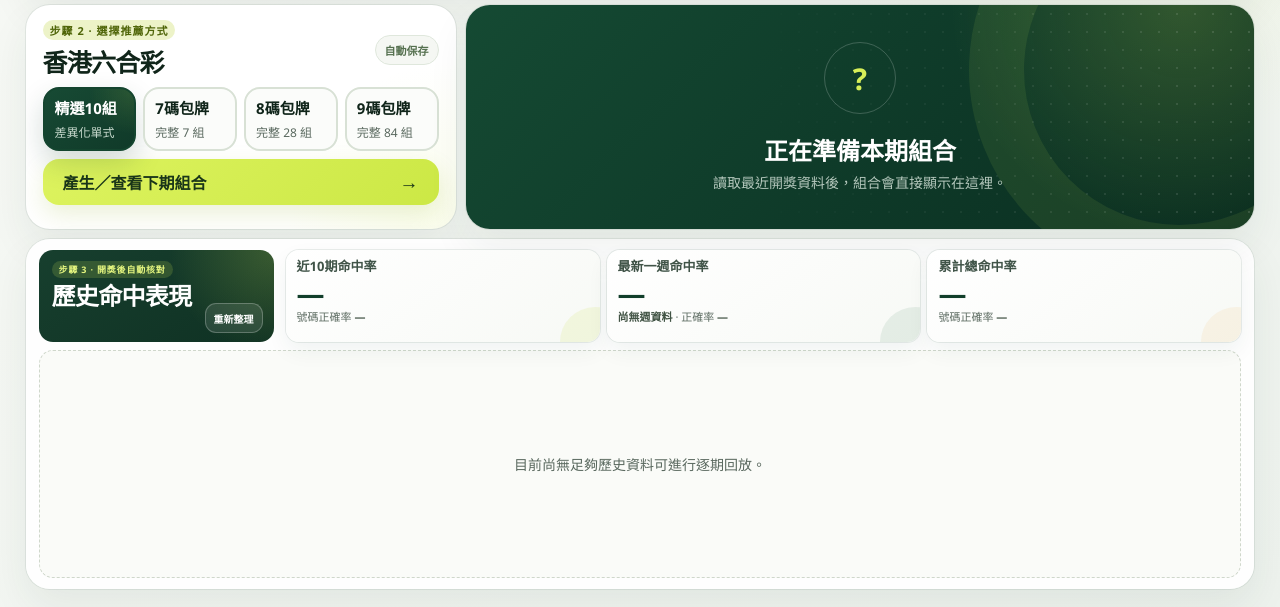
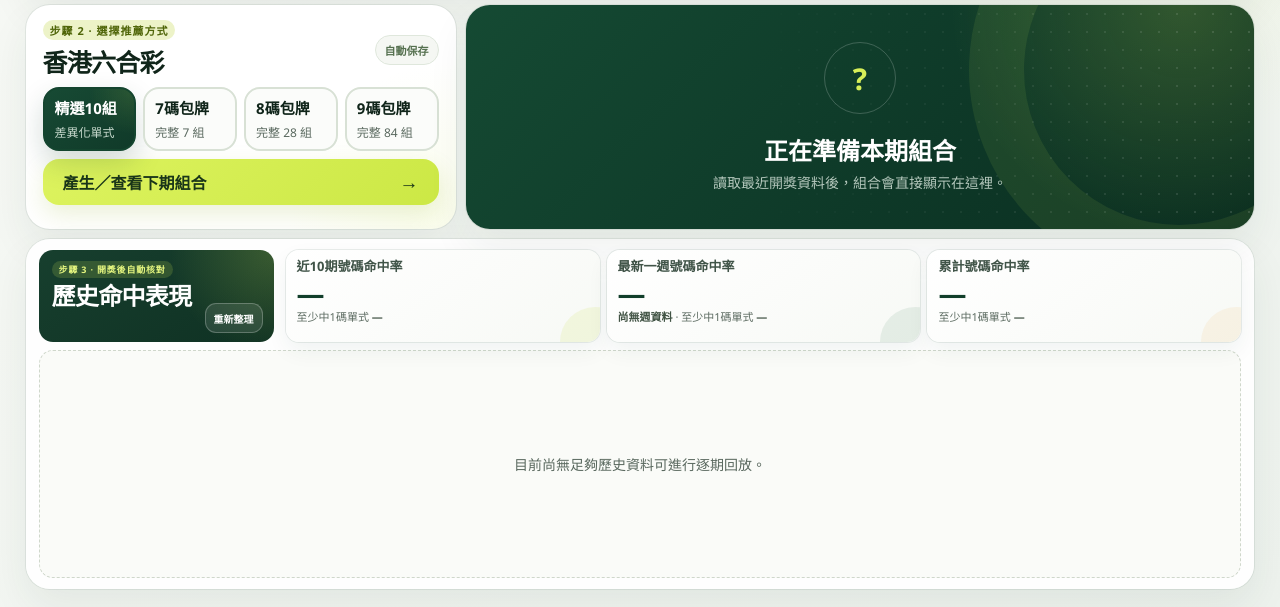
Before and after one commit to Hsu7183/Numeris-Cloud, a FastAPI app: page / in a window 1280 px wide. Shown: the part 193-800 px from the top of the page. Run offline with FastAPI, Linux system fonts and the light colour scheme; data comes from the database, SQL or seed files in the repository; data that the repository does not hold is empty; parts of the project's set-up code (start-up, migrations or seed data) failed here and were passed over.

Commit message:
修正命中率定義與畫面標示

```diff
--- a/app/static/js/app.js
+++ b/app/static/js/app.js
@@ -255,13 +255,19 @@
       state.periodPage * periodPageSize,
       state.periodPage * periodPageSize + periodPageSize,
     );
-    $("#recent-hit-rate").textContent = rateText(recent.ticket_hit_rate);
-    $("#recent-number-accuracy").textContent = rateText(recent.number_accuracy);
-    $("#weekly-hit-rate").textContent = rateText(latestWeek.ticket_hit_rate);
-    $("#weekly-number-accuracy").textContent = rateText(latestWeek.number_accuracy);
+    $("#recent-hit-rate").textContent = rateText(recent.number_accuracy);
+    $("#recent-number-accuracy").textContent = rateText(
+      recent.any_hit_ticket_rate ?? recent.ticket_hit_rate,
+    );
+    $("#weekly-hit-rate").textContent = rateText(latestWeek.number_accuracy);
+    $("#weekly-number-accuracy").textContent = rateText(
+      latestWeek.any_hit_ticket_rate ?? latestWeek.ticket_hit_rate,
+    );
     $("#latest-week-label").textContent = latestWeek.week || "尚無週資料";
-    $("#overall-hit-rate").textContent = rateText(overall.ticket_hit_rate);
-    $("#overall-number-accuracy").textContent = rateText(overall.number_accuracy);
+    $("#overall-hit-rate").textContent = rateText(overall.number_accuracy);
+    $("#overall-number-accuracy").textContent = rateText(
+      overall.any_hit_ticket_rate ?? overall.ticket_hit_rate,
+    );
     $("#weekly-table").innerHTML = visiblePeriods.map((row) => {
       const predicted = comparisonBalls(row, row.predicted_numbers);
       const actual = comparisonBalls(row, row.actual_numbers);
@@ -276,7 +282,7 @@
           <strong>${esc(row.draw_no)}</strong>
         </div>
         <div class="compare-group">
-          <span>預測</span><div>${predicted}</div>
+          <span>第1組</span><div>${predicted}</div>
         </div>
         <div class="compare-group actual">
           <span>開獎</span><div>${actual}${special ? `<i>＋</i>${special}` : ""}</div>
--- a/app/templates/index.html
+++ b/app/templates/index.html
@@ -124,19 +124,19 @@
 
       <div class="performance-cards">
         <article>
-          <span>近10期命中率</span>
+          <span>近10期號碼命中率</span>
           <strong id="recent-hit-rate">—</strong>
-          <small>號碼正確率 <b id="recent-number-accuracy">—</b></small>
+          <small>至少中1碼單式 <b id="recent-number-accuracy">—</b></small>
         </article>
         <article>
-          <span>最新一週命中率</span>
+          <span>最新一週號碼命中率</span>
           <strong id="weekly-hit-rate">—</strong>
-          <small><b id="latest-week-label">尚無週資料</b> · 正確率 <b id="weekly-number-accuracy">—</b></small>
+          <small><b id="latest-week-label">尚無週資料</b> · 至少中1碼單式 <b id="weekly-number-accuracy">—</b></small>
         </article>
         <article>
-          <span>累計總命中率</span>
+          <span>累計號碼命中率</span>
           <strong id="overall-hit-rate">—</strong>
-          <small>號碼正確率 <b id="overall-number-accuracy">—</b></small>
+          <small>至少中1碼單式 <b id="overall-number-accuracy">—</b></small>
         </article>
       </div>
 
@@ -181,6 +181,6 @@
     <span>歷史開獎結果不代表未來結果，產生的號碼不構成中獎保證。未滿18歲不得購買或兌領彩券，請量力而為。</span>
   </footer>
 
-  <script src="/static/js/app.js?v={{ app_version }}-large-readable-4"></script>
+  <script src="/static/js/app.js?v={{ app_version }}-metric-definition-8"></script>
 </body>
 </html>
```
Also changed, not shown: app/services/simple_dashboard.py (+23 -7 lines), tests/e2e/test_ui.py (+2 -2 lines), tests/integration/test_api.py (+20 -1 lines), CHANGELOG.md.
